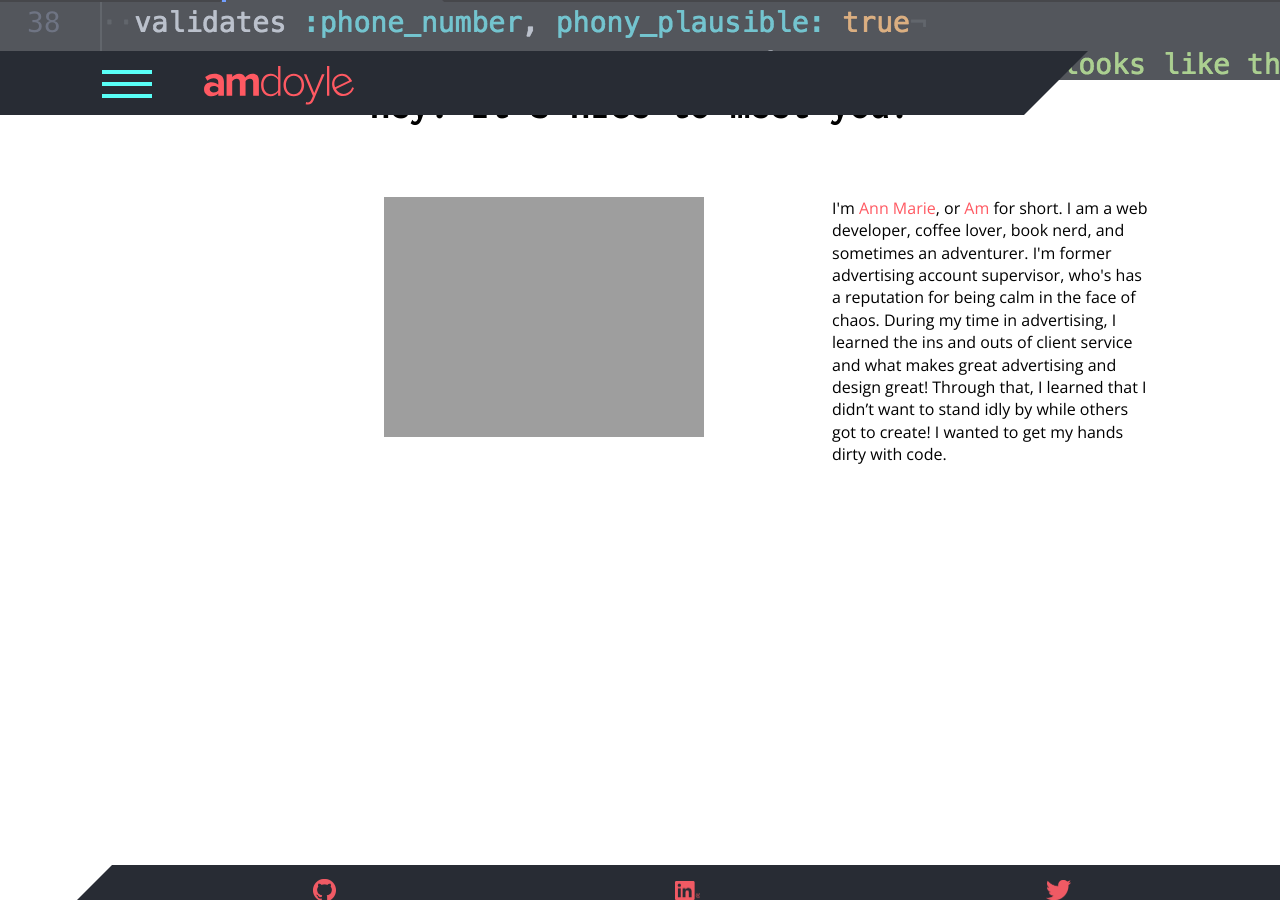
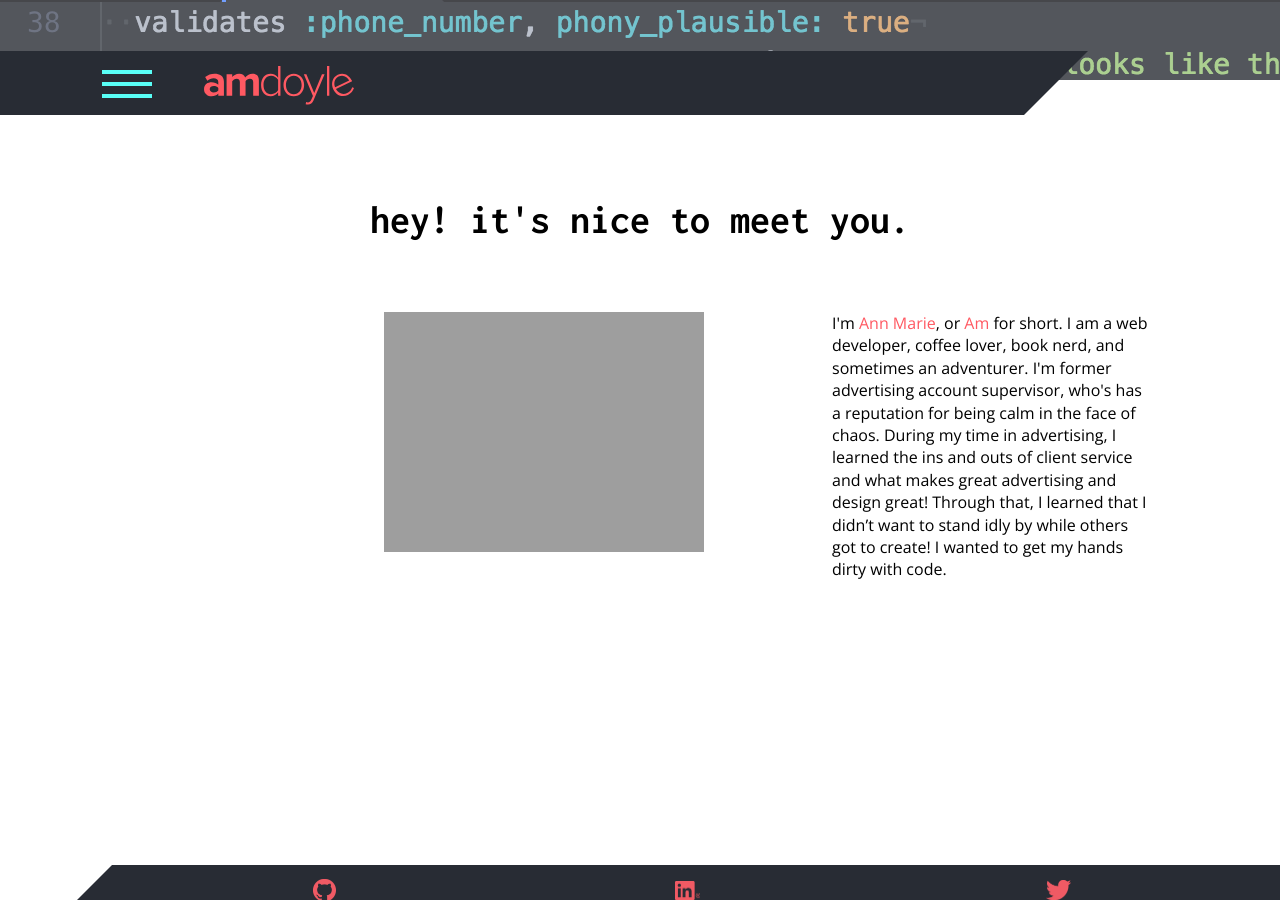
Before and after one commit to amdoyle/amdoyle, a Jekyll site: the page built from index.html, in a window 1280 px wide. Built offline with Jekyll 4.4.1, drawn with Linux system fonts in a browser that asks for light colours; nearby versions of some CDN libraries.

Commit message:
Update styles for felxbox

```diff
--- a/_sass/_layout.scss
+++ b/_sass/_layout.scss
@@ -344,7 +344,7 @@
   }
 
   .main-content {
-    margin-top: 6%;
+    margin-top: 15%;
     & img {
       width: 75%;
       height: auto;
```
